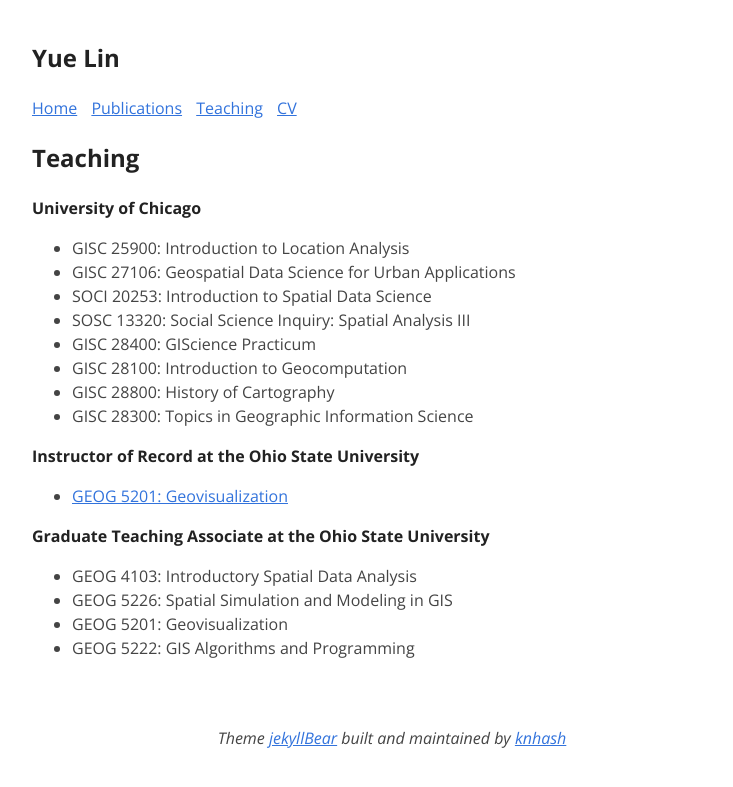
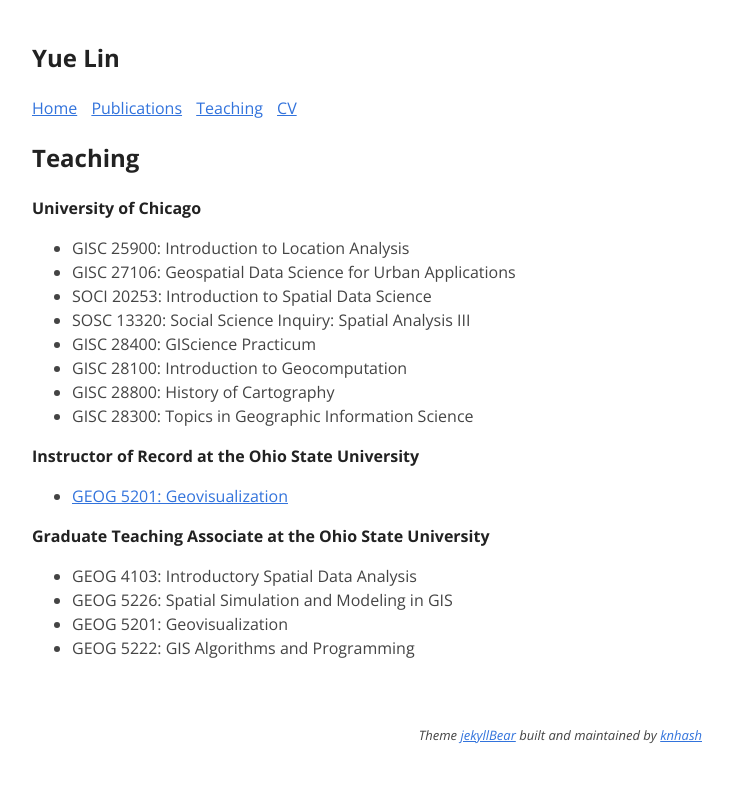
Before and after one commit to linyuehzzz/linyuehzzz.github.io, a Jekyll site: the page built from teaching.md, in a window 1280 px wide. Shown: the top 787 px of the page, without its empty margins (248-981 px from the left). Built offline with Jekyll 4.4.1, drawn with Linux system fonts in a browser that asks for light colours.

Commit message:
Update style.css

```diff
--- a/assets/style.css
+++ b/assets/style.css
@@ -154,7 +154,8 @@ blockquote {
 
 footer {
     padding: 25px 0;
-    text-align: left;
+    text-align: right;
+    font-size: small;
 }
 
 .helptext {
@@ -331,5 +332,6 @@ small a {
 
 .bottom-footer {
     padding: 50px;
-    text-align: center;
+    text-align: right;
+    font-size: small;
 }
```
